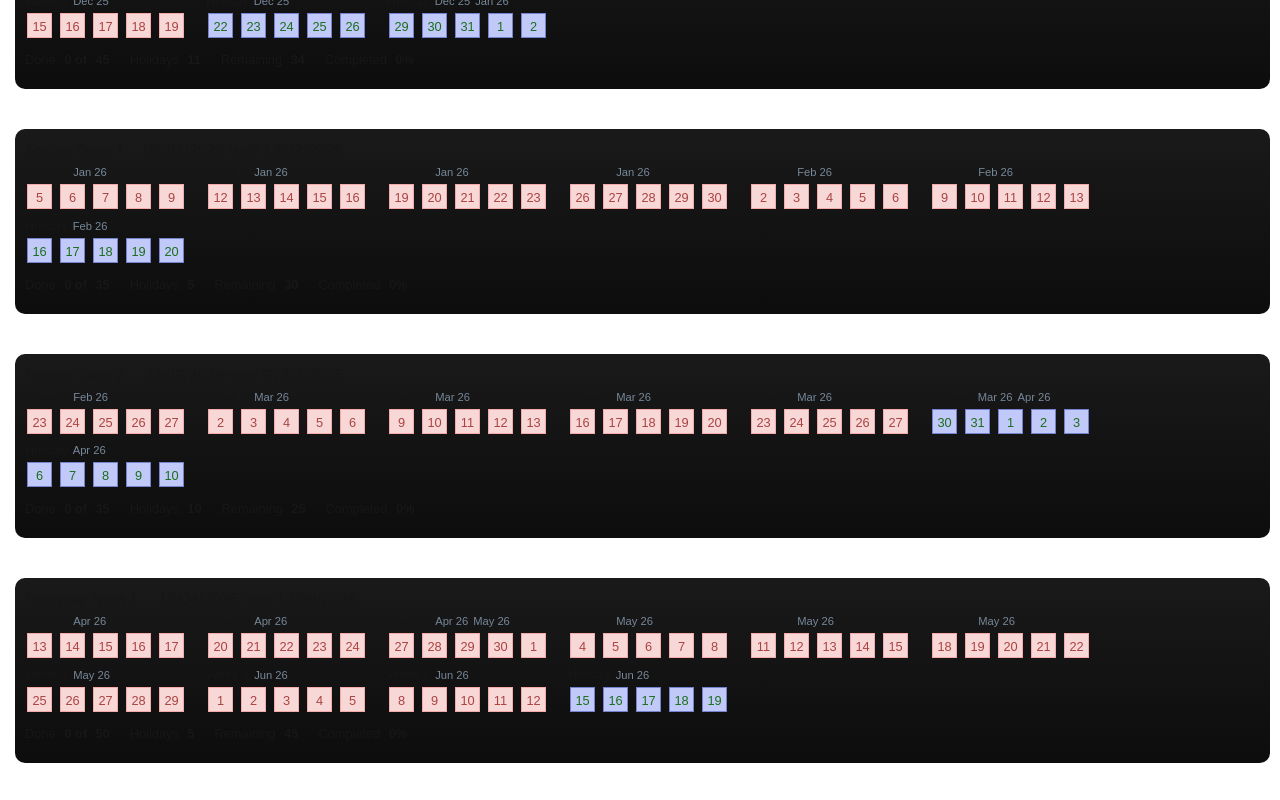
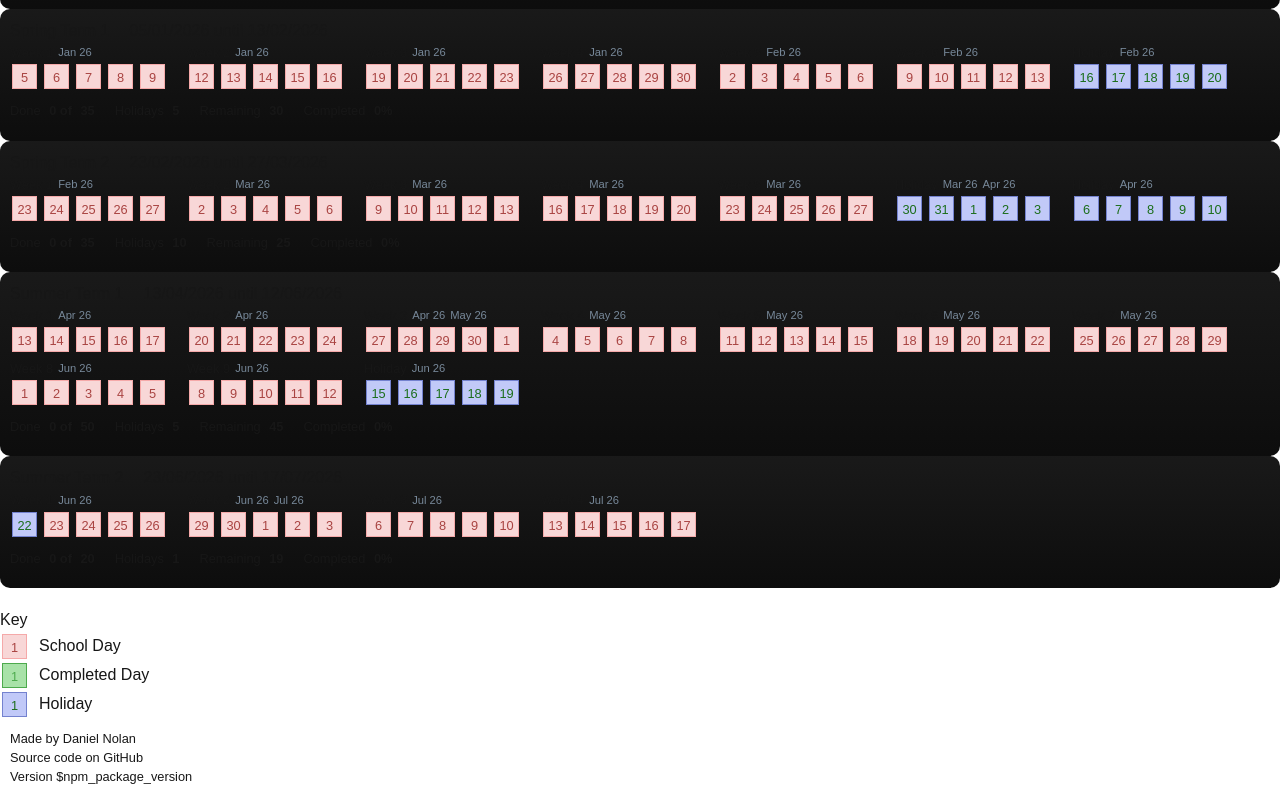
Before and after one commit to dnolan/freedom-vite, a React (Vite) app: page / in a window 1280 px wide. Shown: the part 360-1160 px from the top of the page. Built offline with nearby package versions, Linux system fonts and the light colour scheme; no server answers.

Commit message:
Add footer and version

```diff
--- a/package.json
+++ b/package.json
@@ -1,7 +1,7 @@
 {
   "name": "freedom-vite",
   "private": true,
-  "version": "0.0.0",
+  "version": "1.0.0",
   "type": "module",
   "scripts": {
     "dev": "vite",
--- a/src/App.css
+++ b/src/App.css
@@ -40,8 +40,8 @@
 .term-section {
   background-color: hsl(0, 0%, 10%);
   padding: 10px;
-  margin-top: 40px;
-  margin-right: 10px;
+  /* margin-top: 40px; */
+  /* margin-right: 10px; */
   padding-bottom: 20px;
   border-radius: 10px;
   background: linear-gradient(180deg, hsl(0, 0%, 10%) 0%, hsl(0, 0%, 5%) 100%);
@@ -86,7 +86,7 @@ div.term > .week {
 }
 
 div.term > .week > .days {
-  gap: 4px;
+  gap: 3px;
   display: flex;
   /* background-color: hsl(0, 0%, 20%); */
 }
--- a/src/App.tsx
+++ b/src/App.tsx
@@ -5,6 +5,7 @@ import { Calendar } from './components/Calendar';
 
 export default function App() {
   return (
+    <>
     <div className="App">
       <Calendar />
 
@@ -26,5 +27,11 @@ export default function App() {
         </section>
       </div>
     </div>
+    <footer>
+      <p>Made by <a href="https://dnolan.com" target="_blank" rel="noreferrer">Daniel Nolan</a></p>
+      <p>Source code on <a href="https://github.com/dnolan/freedom-vite" target="_blank" rel="noreferrer">GitHub</a></p>
+      <p>Version {import.meta.env.VITE_APP_VERSION}</p>
+    </footer>
+    </>
   );
 }
--- a/src/index.css
+++ b/src/index.css
@@ -24,7 +24,18 @@ body {
   color: var(--foreground);
   font-family: Arial, Helvetica, sans-serif;
 
+}
+
+body > .App {
   display:flex;
   min-height:100vh;
   margin-left: 15px;
 }
+
+body footer {
+  display: block;
+  margin-top: auto;
+  padding: 10px;
+  font-size: 0.8rem;
+  color: var(--foreground);
+}
```
Also changed, not shown: 2 other files (tests, documents, lock files or other folders).
